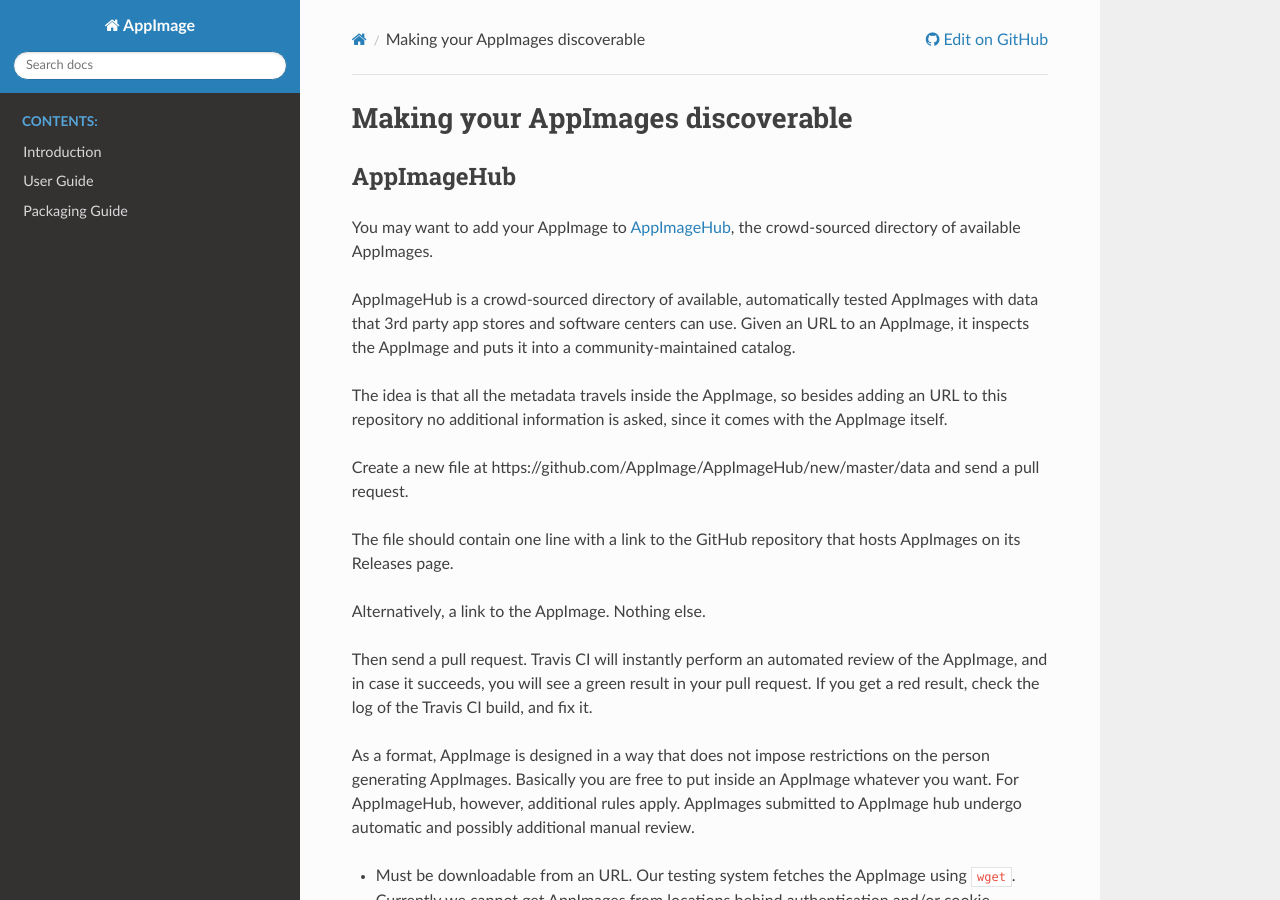
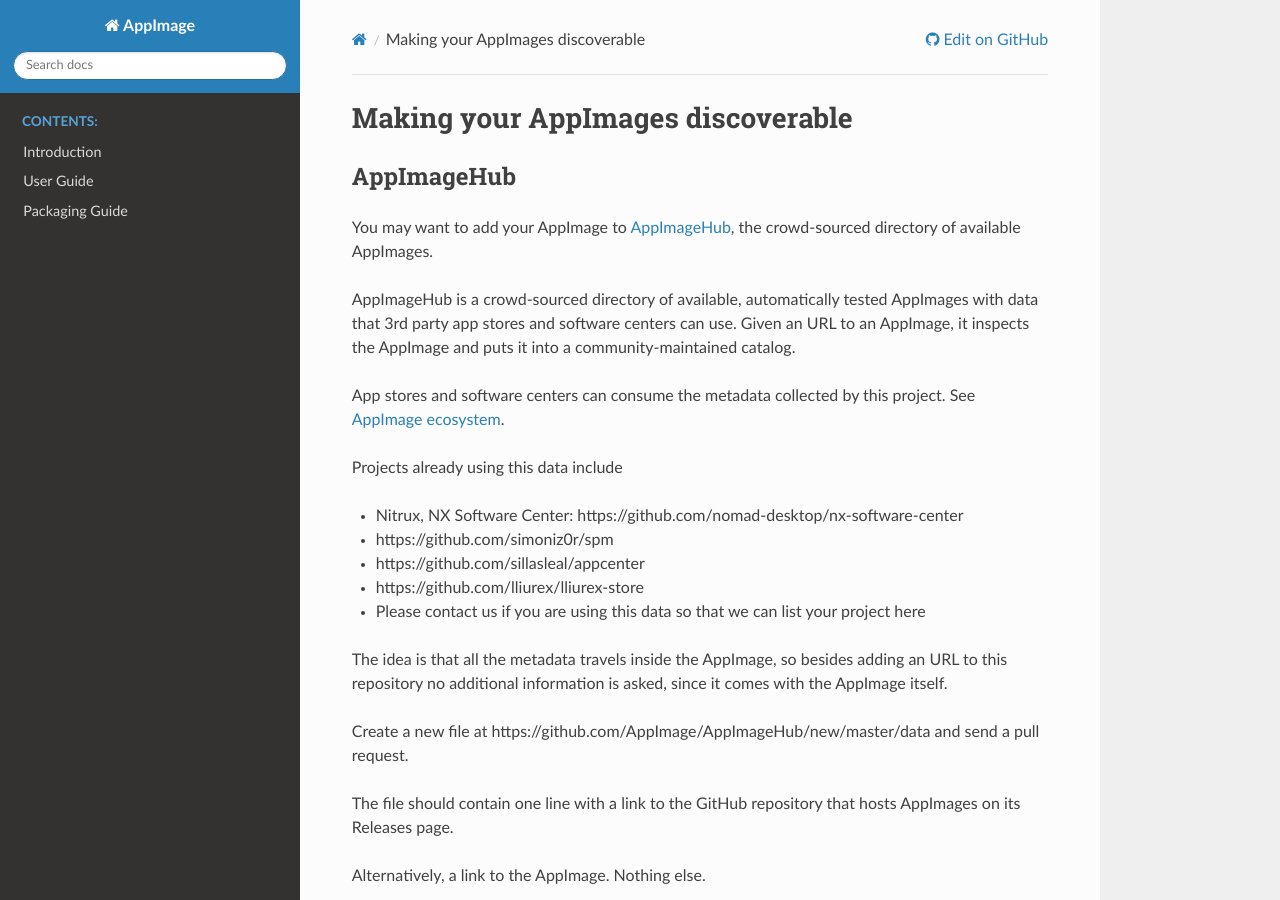
Before and after one commit to AppImage/docs.appimage.org, a Sphinx documentation site: the page built from source/packaging-guide/discoverability.md, in a window 1280 px wide and 900 px high. Built offline with Sphinx 7.4.7 and the Read the Docs theme 2.0.0, drawn with Linux system fonts in a browser that asks for light colours.

Commit message:
Update discoverability.md

```diff
--- a/source/packaging-guide/discoverability.md
+++ b/source/packaging-guide/discoverability.md
@@ -8,6 +8,15 @@
 AppImageHub is a crowd-sourced directory of available, automatically tested AppImages with data
 that 3rd party app stores and software centers can use.
 Given an URL to an AppImage, it inspects the AppImage and puts it into a community-maintained catalog.
+
+App stores and software centers can consume the metadata collected by this project. See [AppImage ecosystem](https://github.com/AppImage/AppImageKit/wiki/Ecosystem).
+
+Projects already using this data include
+* Nitrux, NX Software Center: https://github.com/nomad-desktop/nx-software-center
+* https://github.com/simoniz0r/spm
+* https://github.com/sillasleal/appcenter
+* https://github.com/lliurex/lliurex-store
+* Please contact us if you are using this data so that we can list your project here
 
 The idea is that all the metadata travels inside the AppImage, so besides adding an URL to this repository
 no additional information is asked, since it comes with the AppImage itself.
```
